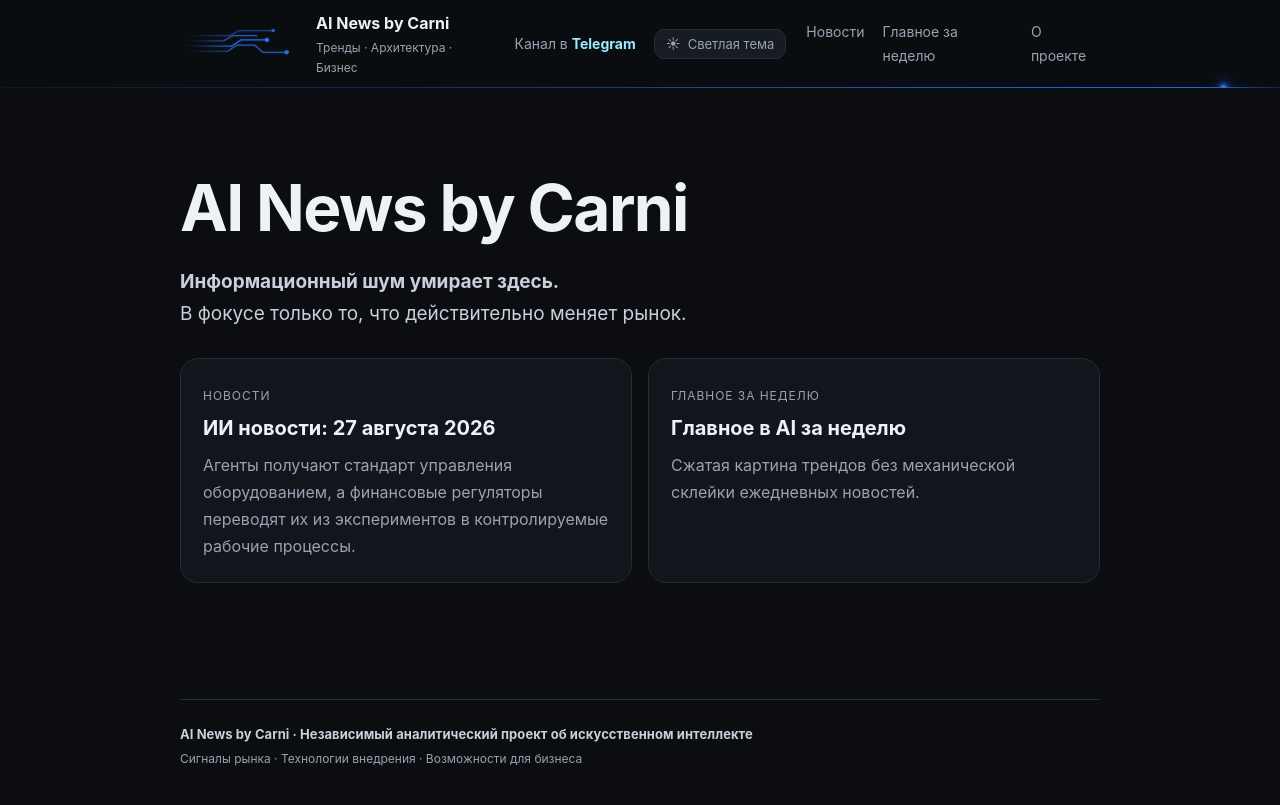
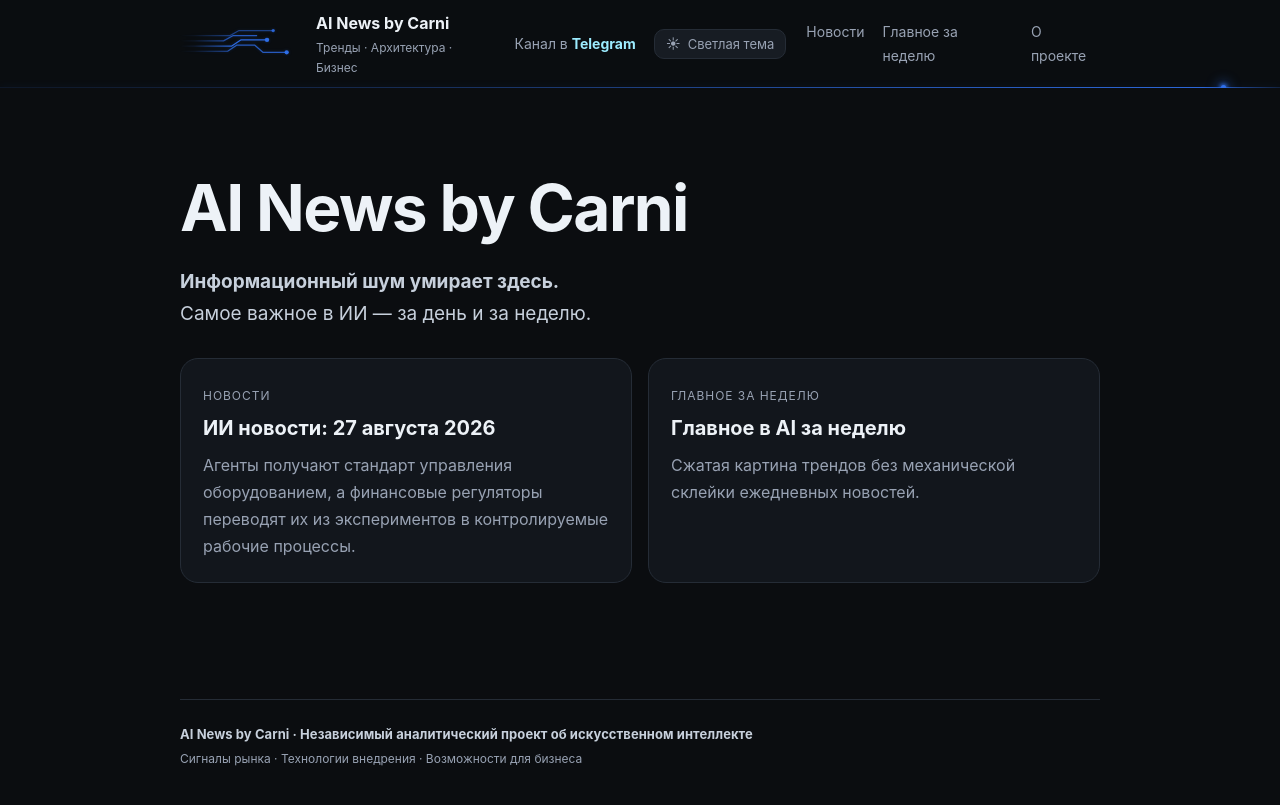
Before and after one commit to DmitryCarni/ai-news-by-carni, a Jekyll site: the page built from index.md, in a window 1280 px wide. Shown: the top 805 px of the page. Built offline with Jekyll 4.4.1, drawn with Linux system fonts in a browser that asks for light colours.

Commit message:
Update homepage hero message

```diff
--- a/index.md
+++ b/index.md
@@ -10,7 +10,7 @@ title: Главная
 
 <section class="hero" style="padding-top:20px">
 <h1>AI News by Carni</h1>
-<p class="lead"><strong>Информационный шум умирает здесь.</strong><br>В фокусе только то, что действительно меняет рынок.</p>
+<p class="lead"><strong>Информационный шум умирает здесь.</strong><br>Самое важное в ИИ — за день и за неделю.</p>
 
 <div class="grid">
 {% if latest_daily %}
```
